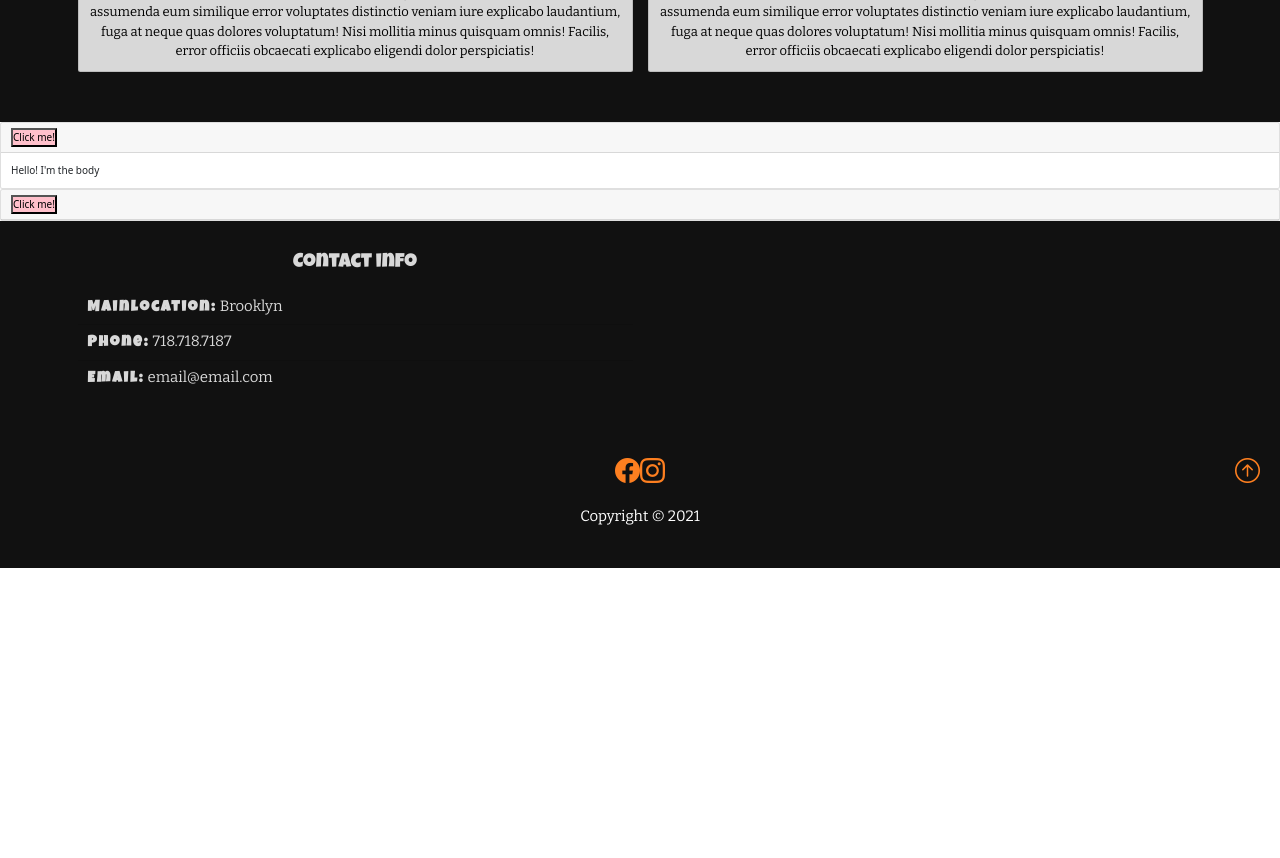
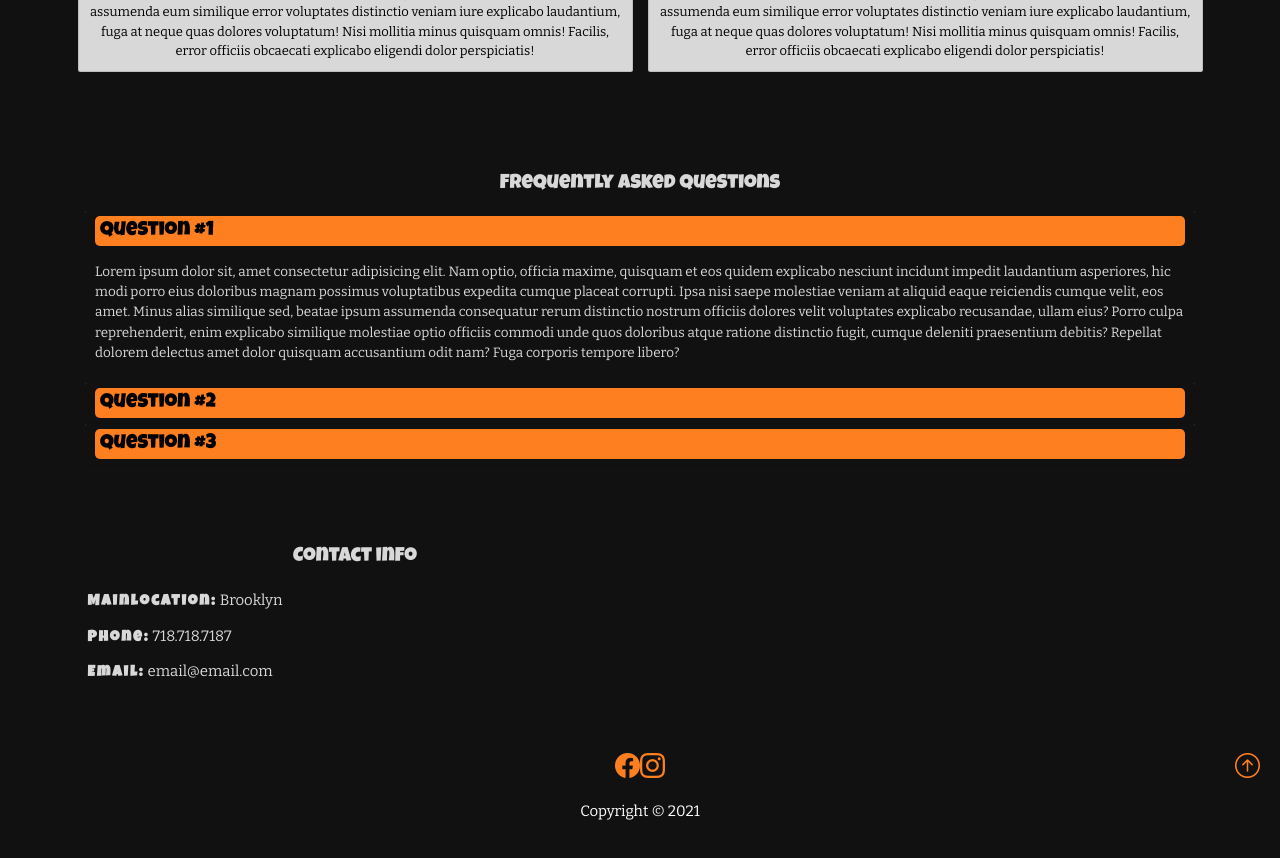
Before and after one commit to danny-1001/flossy_flippers, a React (Create React App) app: page / in a window 1280 px wide. Shown: the part 1420-2278 px from the top of the page. Before the commit the page ends 1988 px from the top, so only its background shows below. Built offline with nearby package versions, Linux system fonts and the light colour scheme.

Commit message:
finished accordion sectioin, last part is to fix navbar

```diff
--- a/src/Components/Questions.jsx
+++ b/src/Components/Questions.jsx
@@ -8,8 +8,9 @@ function CustomToggle({ children, eventKey }) {
 
   return (
     <button
+      className="questions_button"
       type="button"
-      style={{ backgroundColor: "pink" }}
+      style={{ backgroundColor: "#fd7f20" }}
       onClick={decoratedOnClick}
     >
       {children}
@@ -19,24 +20,92 @@ function CustomToggle({ children, eventKey }) {
 
 function Questions() {
   return (
-    <Accordion defaultActiveKey="0">
-      <Card>
-        <Card.Header>
-          <CustomToggle eventKey="0">Click me!</CustomToggle>
+    <div>
+      <section id="questions" className="questions_section">
+        <div className="container">
+          <h2 className="text-center mb-4">Frequently Asked Questions</h2>
+          <div className="container">
+            <Accordion defaultActiveKey="0" className="accordion_section">
+              <Card className="accordion_card">
+                <Card.Header className="accordion_header">
+                  <CustomToggle eventKey="0">Question #1</CustomToggle>
                 </Card.Header>
                 <Accordion.Collapse eventKey="0">
-          <Card.Body>Hello! I'm the body</Card.Body>
+                  <Card.Body className="accordion_body">
+                    <p className="accordion_text">
+                      Lorem ipsum dolor sit, amet consectetur adipisicing elit.
+                      Nam optio, officia maxime, quisquam et eos quidem
+                      explicabo nesciunt incidunt impedit laudantium asperiores,
+                      hic modi porro eius doloribus magnam possimus voluptatibus
+                      expedita cumque placeat corrupti. Ipsa nisi saepe
+                      molestiae veniam at aliquid eaque reiciendis cumque velit,
+                      eos amet. Minus alias similique sed, beatae ipsum
+                      assumenda consequatur rerum distinctio nostrum officiis
+                      dolores velit voluptates explicabo recusandae, ullam eius?
+                      Porro culpa reprehenderit, enim explicabo similique
+                      molestiae optio officiis commodi unde quos doloribus atque
+                      ratione distinctio fugit, cumque deleniti praesentium
+                      debitis? Repellat dolorem delectus amet dolor quisquam
+                      accusantium odit nam? Fuga corporis tempore libero?
+                    </p>
+                  </Card.Body>
                 </Accordion.Collapse>
               </Card>
-      <Card>
-        <Card.Header>
-          <CustomToggle eventKey="1">Click me!</CustomToggle>
+              <Card className="accordion_card">
+                <Card.Header className="accordion_header">
+                  <CustomToggle eventKey="1">Question #2</CustomToggle>
                 </Card.Header>
                 <Accordion.Collapse eventKey="1">
-          <Card.Body>Hello! I'm another body</Card.Body>
+                  <Card.Body className="accordion_body">
+                    <p className="accordion_text">
+                      Lorem ipsum dolor sit, amet consectetur adipisicing elit.
+                      Nam optio, officia maxime, quisquam et eos quidem
+                      explicabo nesciunt incidunt impedit laudantium asperiores,
+                      hic modi porro eius doloribus magnam possimus voluptatibus
+                      expedita cumque placeat corrupti. Ipsa nisi saepe
+                      molestiae veniam at aliquid eaque reiciendis cumque velit,
+                      eos amet. Minus alias similique sed, beatae ipsum
+                      assumenda consequatur rerum distinctio nostrum officiis
+                      dolores velit voluptates explicabo recusandae, ullam eius?
+                      Porro culpa reprehenderit, enim explicabo similique
+                      molestiae optio officiis commodi unde quos doloribus atque
+                      ratione distinctio fugit, cumque deleniti praesentium
+                      debitis? Repellat dolorem delectus amet dolor quisquam
+                      accusantium odit nam? Fuga corporis tempore libero?
+                    </p>
+                  </Card.Body>
+                </Accordion.Collapse>
+              </Card>
+              <Card className="accordion_card">
+                <Card.Header className="accordion_header">
+                  <CustomToggle eventKey="2">Question #3</CustomToggle>
+                </Card.Header>
+                <Accordion.Collapse eventKey="2">
+                  <Card.Body className="accordion_body">
+                    <p className="accordion_text">
+                      Lorem ipsum dolor sit, amet consectetur adipisicing elit.
+                      Nam optio, officia maxime, quisquam et eos quidem
+                      explicabo nesciunt incidunt impedit laudantium asperiores,
+                      hic modi porro eius doloribus magnam possimus voluptatibus
+                      expedita cumque placeat corrupti. Ipsa nisi saepe
+                      molestiae veniam at aliquid eaque reiciendis cumque velit,
+                      eos amet. Minus alias similique sed, beatae ipsum
+                      assumenda consequatur rerum distinctio nostrum officiis
+                      dolores velit voluptates explicabo recusandae, ullam eius?
+                      Porro culpa reprehenderit, enim explicabo similique
+                      molestiae optio officiis commodi unde quos doloribus atque
+                      ratione distinctio fugit, cumque deleniti praesentium
+                      debitis? Repellat dolorem delectus amet dolor quisquam
+                      accusantium odit nam? Fuga corporis tempore libero?
+                    </p>
+                  </Card.Body>
                 </Accordion.Collapse>
               </Card>
             </Accordion>
+          </div>
+        </div>
+      </section>
+    </div>
   );
 }
 
--- a/src/Styles/Styles.css
+++ b/src/Styles/Styles.css
@@ -100,69 +100,36 @@
 
 .questions_section h2 {
   color: #d8d8d8;
+  font-family: "Luckiest Guy", cursive;
 }
 
-.questions_section .accordion {
-  background-color: silver;
-  outline: 0 !important;
+.questions_section .accordion_card {
+  border: none;
 }
 
-.questions_section .accordion-body {
-  background-color: #cd4432;
+.questions_section .questions_button {
+  padding: 0 0 0 0.5rem;
+  outline: none;
+  border: none;
+  border-radius: 0.5rem;
+  font-size: 2rem;
+  width: 100%;
+  text-align: left;
+  font-family: "Luckiest Guy", cursive;
 }
 
-.questions_section .accordion-item {
-  background-color: yellowgreen;
+.questions_section .accordion_header {
+  background-color: #111111;
 }
 
-.questions_section .accordion-header {
-  background-color: pink;
-  outline: 0 !important;
+.questions_section .accordion_body {
+  background-color: #111111;
 }
 
-.questions_section .accordion-header .accordion-button:active {
-  background-color: springgreen;
-  outline: 0 !important;
-}
-
-.questions_section .accordion-header .accordion-button :focus {
-  -webkit-box-shadow: none;
-          box-shadow: none;
-  border-color: rgba(0, 0, 0, 0.125);
-  outline: none;
-}
-
-.questions_section .accordion-button {
-  background-color: #111111;
+.questions_section .accordion_text {
   color: #d8d8d8;
-  text-decoration: none;
-  border-radius: 5rem;
-  outline: 0 !important;
-}
-
-.questions_section .accordion-button .accordion-button-active-bg {
-  background-color: tomato;
-}
-
-.questions_section .accordion-button .accordion-button-active-color {
-  background-color: springgreen;
-}
-
-.questions_section .accordion-button .accordion-button:active {
-  background-color: springgreen;
-  outline: 0 !important;
-}
-
-.questions_section .accordion-button .accordion-button :focus {
-  -webkit-box-shadow: none;
-          box-shadow: none;
-  border-color: rgba(0, 0, 0, 0.125);
-  outline: none;
-}
-
-.questions_section .accordion-button .accordion-button:not(.collapsed) {
-  -webkit-box-shadow: none;
-          box-shadow: none;
+  font-family: "Bitter", serif;
+  font-size: 1.35rem;
 }
 
 .contact_info {
--- a/src/Styles/_questions.scss
+++ b/src/Styles/_questions.scss
@@ -3,55 +3,30 @@
   background-color: $secondary;
   h2 {
     color: $white;
+    font-family: $header;
   }
-  .accordion {
-    background-color: silver;
-    outline: 0 !important;
+  .accordion_card {
+    border: none;
   }
-  .accordion-body {
-    background-color: rgb(205, 68, 50);
+  .questions_button {
+    padding: 0 0 0 0.5rem;
+    outline: none;
+    border: none;
+    border-radius: 0.5rem;
+    font-size: 2rem;
+    width: 100%;
+    text-align: left;
+    font-family: $header;
   }
-  .accordion-item {
-    background-color: yellowgreen;
+  .accordion_header {
+    background-color: $secondary;
   }
-  .accordion-header {
-    background-color: pink;
-
-    outline: 0 !important;
-    .accordion-button:active {
-      background-color: springgreen;
-      outline: 0 !important;
-    }
-    .accordion-button :focus {
-      box-shadow: none;
-      border-color: rgba(0, 0, 0, 0.125);
-      outline: none;
-    }
+  .accordion_body {
+    background-color: $secondary;
   }
-  .accordion-button {
-    background-color: $secondary;
+  .accordion_text {
     color: $white;
-    text-decoration: none;
-    border-radius: 5rem;
-    outline: 0 !important;
-
-    .accordion-button-active-bg {
-      background-color: tomato;
-    }
-    .accordion-button-active-color {
-      background-color: springgreen;
-    }
-    .accordion-button:active {
-      background-color: springgreen;
-      outline: 0 !important;
-    }
-    .accordion-button :focus {
-      box-shadow: none;
-      border-color: rgba(0, 0, 0, 0.125);
-      outline: none;
-    }
-    .accordion-button:not(.collapsed) {
-      box-shadow: none;
-    }
+    font-family: $p_copy;
+    font-size: 1.35rem;
   }
 }
```
Also changed, not shown: 1 other file (tests, documents, lock files or other folders). Lines whose indentation alone changed are shown as unchanged.
